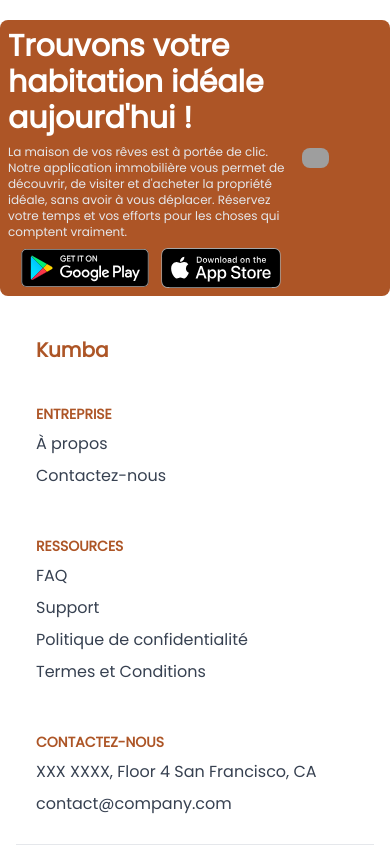
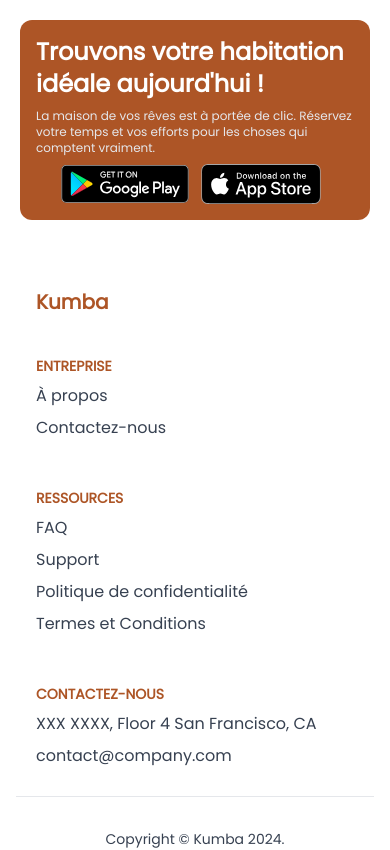
Before and after one commit to NorlanCoder/kumba-landing, a React (Create React App) app: page / in a window 390 px wide. Shown: the top 850 px of the page. Built offline with nearby package versions, Linux system fonts and the light colour scheme; grey boxes are pictures that could not be loaded.

Commit message:
modification du footer et ajout de l'image mobile

```diff
--- a/src/components/Footer.jsx
+++ b/src/components/Footer.jsx
@@ -1,24 +1,22 @@
 import React from "react";
 import { FaFacebookF, FaInstagram, FaYoutube } from "react-icons/fa";
 import { RiTwitterXFill } from "react-icons/ri";
+import Mobile1 from '../assets/img/mobile1.png';
 
 function Footer() {
   return (
     <>
-      <section className="max-w-md my-5 mx-auto bg-terre p-2 rounded-lg flex items-center justify-between">
-        <div className="text-white">
-          <h1 className="text-3xl font-bold mb-2">
+      <section className="max-w-3xl mx-auto">
+        <section className="my-5 mx-5 bg-terre p-2 rounded-xl flex items-center justify-between relative">
+          <div className="text-white p-2 sm:pl-8 sm:pt-8">
+            <h1 className="text-2xl font-extrabold mb-2 sm:w-1/2">
               Trouvons votre habitation idéale aujourd'hui !
             </h1>
-
-          <p className="text-xs font-light text-gray-200">
-            La maison de vos rêves est à portée de clic. Notre application
-            immobilière vous permet de découvrir, de visiter et d'acheter la
-            propriété idéale, sans avoir à vous déplacer. Réservez votre temps
+            <p className="text-xs font-light text-gray-200 sm:w-1/2">
+              La maison de vos rêves est à portée de clic. Réservez votre temps
               et vos efforts pour les choses qui comptent vraiment.
             </p>
-
-          <div className="flex justify-center sm:justify-start items-center gap-3 mt-2">
+            <div className="flex flex-wrap justify-center sm:justify-start items-center gap-3 mt-2">
               <a href="#">
                 <svg className="w-32" fill="none" viewBox="0 0 338 100">
                   <path
@@ -291,7 +289,6 @@ function Footer() {
                   </defs>
                 </svg>
               </a>
-
               <a href="#">
                 <svg className="w-32" fill="none" viewBox="0 0 320 100">
                   <g clip-path="url(#clip0_3_178097)">
@@ -321,17 +318,13 @@ function Footer() {
               </a>
             </div>
           </div>
-
-        <div className="">
-          <img
-            src="https://openui.fly.dev/openui/200x400.svg"
-            alt="Mobile app screenshot"
-            class="w-1/3 h-auto rounded-lg"
-          />
+          <div className="hidden sm:block absolute top-16 right-0 -bottom-2 transform -rotate-6 -translate-y-1/2">
+            <img src={Mobile1} className="w-[11rem]" alt="Bilan Image" title='Bilan Image' />
           </div>
         </section>
+      </section>
 
-      <footer className="bg-white text-white">
+      <footer className="bg-white text-white pt-7">
         <div className="max-w-6xl mx-auto">
           <div className="px-4 sm:px-6 text-gray-700 sm:grid md:grid-cols-4 sm:grid-cols-2 mx-auto">
             <div className="p-5">
```
Also changed, not shown: src/assets/img/mobile1.png (added). Lines whose indentation alone changed are shown as unchanged.
